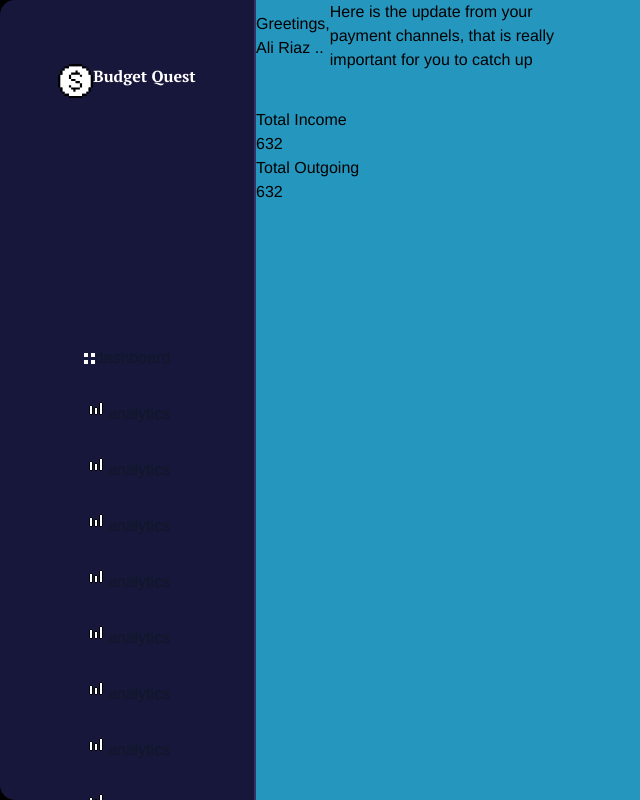
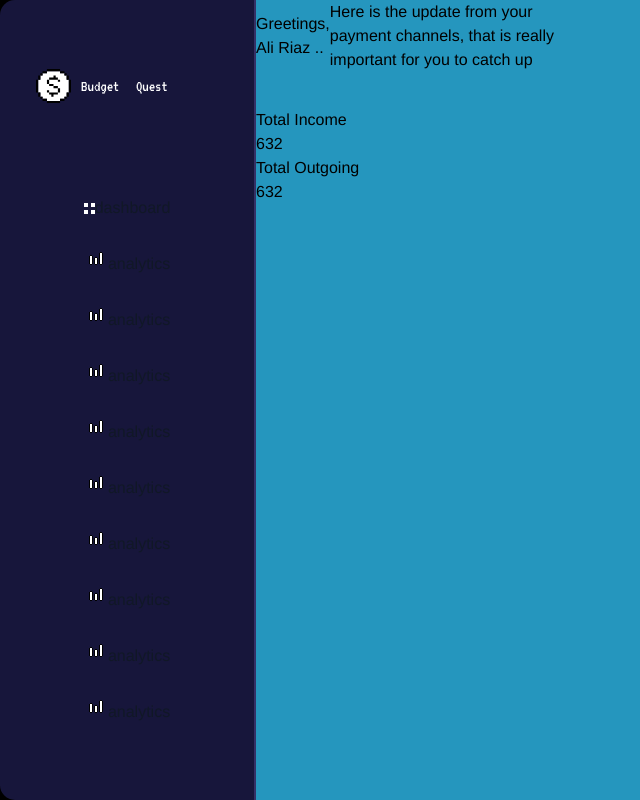
Before and after one commit to sadfool1/rhbProject, a React (Create React App) app in the folder rhb_demo_app/: page / in a window 1280 px wide. Shown: the whole page, without its empty margins (0-640 px from the left). Built offline with nearby package versions, Linux system fonts and the light colour scheme.

Commit message:
font family for budget quest

```diff
--- a/rhb_demo_app/public/index.html
+++ b/rhb_demo_app/public/index.html
@@ -3,13 +3,27 @@
     <head>
         <meta charset="utf-8" />
         <meta name="viewport" content="width=device-width, initial-scale=1" />
-    <link href="/dist/output.css" rel="stylesheet">
-    <link rel="preconnect" href="https://fonts.googleapis.com">
-    <link rel="preconnect" href="https://fonts.gstatic.com" crossorigin>
-    <link href="https://fonts.googleapis.com/css2?family=PT+Serif:wght@700&display=swap" rel="stylesheet">
+        <link href="/dist/output.css" rel="stylesheet" />
+        <link rel="preconnect" href="https://fonts.googleapis.com" />
+        <link rel="preconnect" href="https://fonts.gstatic.com" crossorigin />
+        <link
+            href="https://fonts.googleapis.com/css2?family=PT+Serif:wght@700&display=swap"
+            rel="stylesheet"
+        />
+        <link rel="preconnect" href="https://fonts.googleapis.com" />
+        <link rel="preconnect" href="https://fonts.gstatic.com" crossorigin />
+        <link
+            href="https://fonts.googleapis.com/css2?family=VT323&display=swap"
+            rel="stylesheet"
+        />
 
         <meta name="theme-color" content="#000000" />
-    <link rel="preconnect" href="https://fonts.googleapis.com"><link rel="preconnect" href="https://fonts.gstatic.com" crossorigin><link href="https://fonts.googleapis.com/css2?family=PT+Serif:wght@700&display=swap" rel="stylesheet">
+        <link rel="preconnect" href="https://fonts.googleapis.com" />
+        <link rel="preconnect" href="https://fonts.gstatic.com" crossorigin />
+        <link
+            href="https://fonts.googleapis.com/css2?family=PT+Serif:wght@700&display=swap"
+            rel="stylesheet"
+        />
         <title>React App</title>
     </head>
     <body>
@@ -24,6 +38,5 @@
 
       To begin the development, run `npm start` or `yarn start`.
       To create a production bundle, use `npm run build` or `yarn build`.
-    -->
-  </body>
+    --></body>
 </html>
--- a/rhb_demo_app/src/components/SideNav/SideNav.styles.css
+++ b/rhb_demo_app/src/components/SideNav/SideNav.styles.css
@@ -6,9 +6,10 @@
 }
 
 .logoSetting {
-    margin-bottom: 30vh;
+    margin-bottom: 10vh;
     justify-content: center;
     display: flex;
+    margin-right: 50px;
 }
 
 .listAlignment{
@@ -27,5 +28,8 @@
 
 .budgetQuest {
     color: white;
-    font-family: 'PT Serif', serif;
+    font-family: 'VT323', monospace;
+    margin-left:10px;
+    word-spacing:10px;
+    padding: 10px 0;
 }
```
Also changed, not shown: rhb_demo_app/src/components/HomePage/HomePage.styles.css (line endings or trailing spaces). Lines whose indentation alone changed are shown as unchanged.
